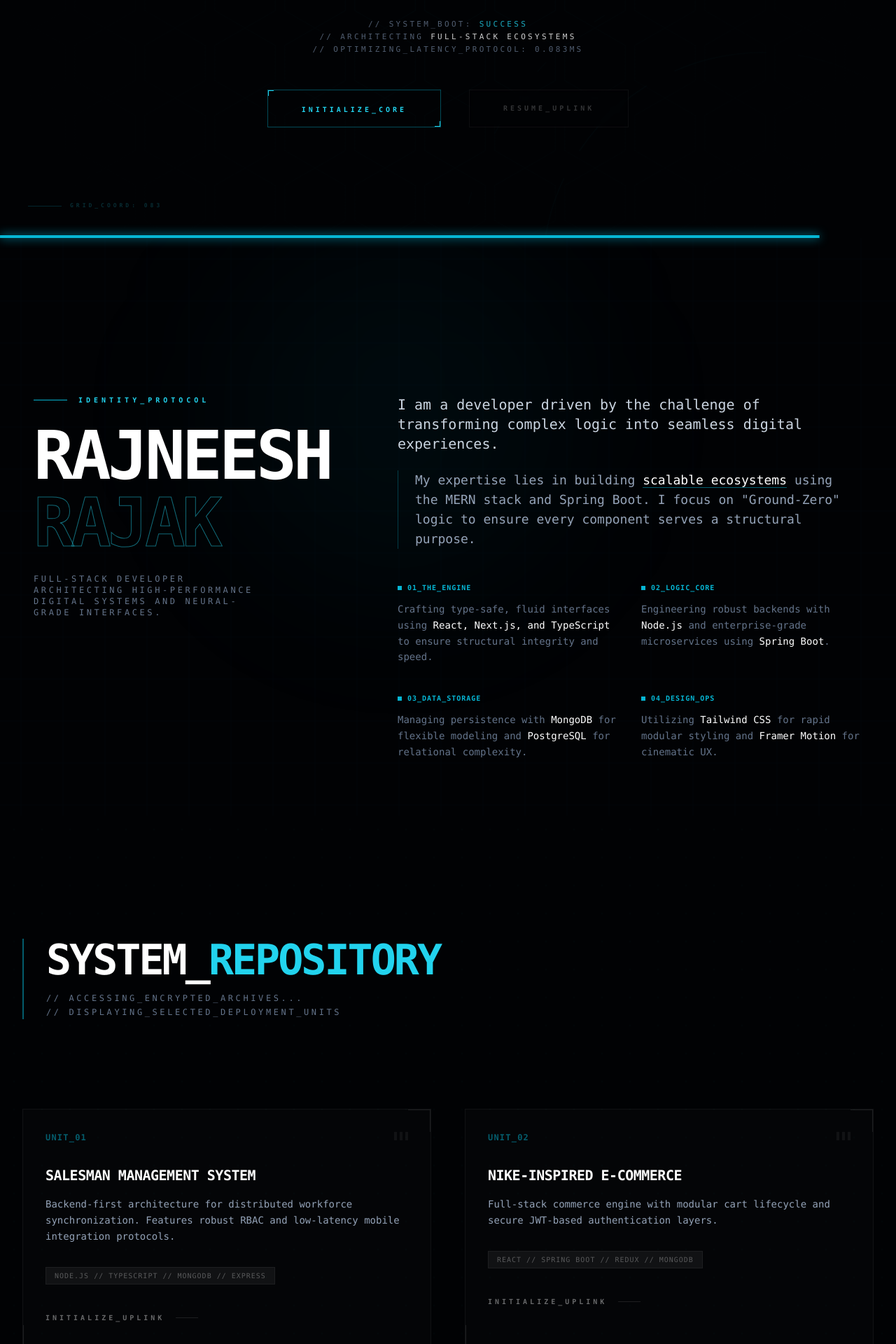
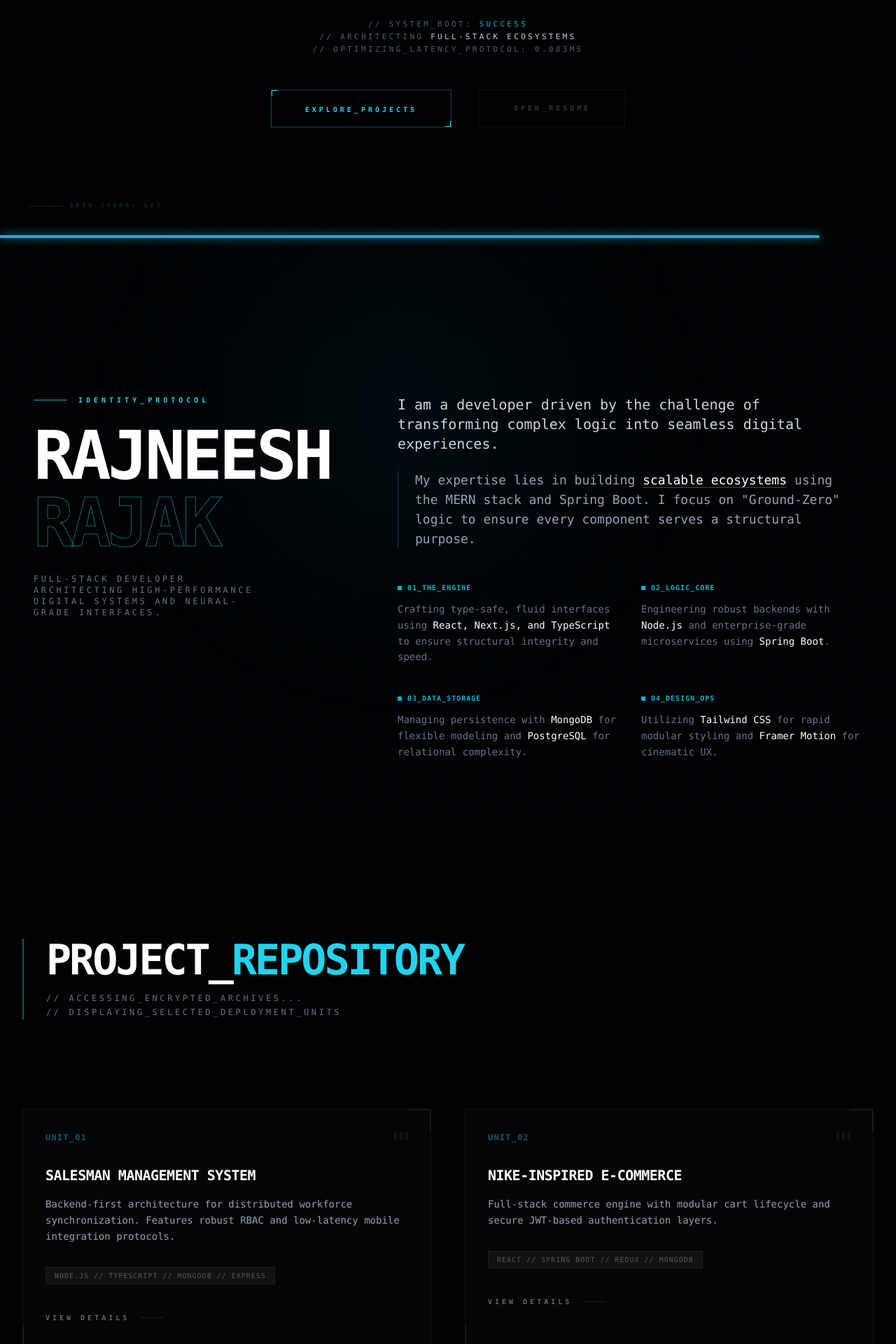
Before and after one commit to rajneeshgithubcs/portfolio, a React (Vite) app: page / in a window 1280 px wide. Shown: the part 460-2380 px from the top of the page at 70% size. Built offline with nearby package versions, Linux system fonts and the light colour scheme.

Commit message:
Complete

```diff
--- a/src/components/Experience.jsx
+++ b/src/components/Experience.jsx
@@ -113,7 +113,7 @@ export default function Experience() {
               Execution_History
             </span>
             <h2 className="text-5xl sm:text-7xl md:text-8xl font-black italic tracking-tighter leading-none uppercase">
-              WORK_<span className="text-cyan-500">LOG</span>
+              PROFESSIONAL_<span className="text-cyan-500">EXPERIENCE</span>
             </h2>
           </motion.div>
 
--- a/src/components/Hero.jsx
+++ b/src/components/Hero.jsx
@@ -224,7 +224,7 @@ export default function Hero() {
             >
               <div className="absolute inset-0 bg-cyan-500 translate-y-full group-hover:translate-y-0 transition-transform duration-300" />
               <span className="relative z-10 text-cyan-400 group-hover:text-black font-black uppercase tracking-[0.4em] text-[10px]">
-                Initialize_Core
+                EXPLORE_PROJECTS
               </span>
               <div className="absolute top-0 left-0 w-2 h-2 border-t border-l border-cyan-400" />
               <div className="absolute bottom-0 right-0 w-2 h-2 border-b border-r border-cyan-400" />
@@ -234,7 +234,7 @@ export default function Hero() {
               onClick={() => navigate("/resume")}
               className="px-12 py-3.5 border border-white/5 text-white/20 font-black uppercase tracking-[0.4em] text-[10px] hover:text-white hover:border-white/20 transition-all backdrop-blur-sm"
             >
-              Resume_Uplink
+              OPEN_RESUME
             </button>
           </div>
         </div>
--- a/src/components/Projects.jsx
+++ b/src/components/Projects.jsx
@@ -59,7 +59,7 @@ export default function Projects() {
           className="mb-32 border-l-2 border-cyan-500/50 pl-8"
         >
           <h2 className="text-4xl md:text-6xl font-black tracking-tighter uppercase">
-            System_<span className="text-cyan-400">Repository</span>
+            Project_<span className="text-cyan-400">Repository</span>
           </h2>
           <p className="mt-4 text-slate-500 text-xs tracking-[0.3em] uppercase leading-relaxed">
             // Accessing_Encrypted_Archives... <br />
@@ -116,7 +116,7 @@ export default function Projects() {
                 to={`/projects/${p.slug}`}
                 className="inline-flex items-center gap-4 mt-10 text-[10px] font-black text-white/40 group-hover:text-cyan-400 tracking-[0.4em] uppercase transition-all"
               >
-                <span>Initialize_Uplink</span>
+                <span>VIEW DETAILS</span>
                 <span className="w-8 h-[1px] bg-white/10 group-hover:bg-cyan-400 group-hover:w-12 transition-all" />
               </Link>
             </motion.article>
--- a/src/components/Skills.jsx
+++ b/src/components/Skills.jsx
@@ -139,7 +139,7 @@ export default function AdvancedSkills() {
                 className="text-transparent"
                 style={{ WebkitTextStroke: "1px rgba(6, 182, 212, 0.4)" }}
               >
-                MATRIX
+                SKILLS
               </span>
             </h2>
             <div className="mt-12 flex items-center gap-5">
```
